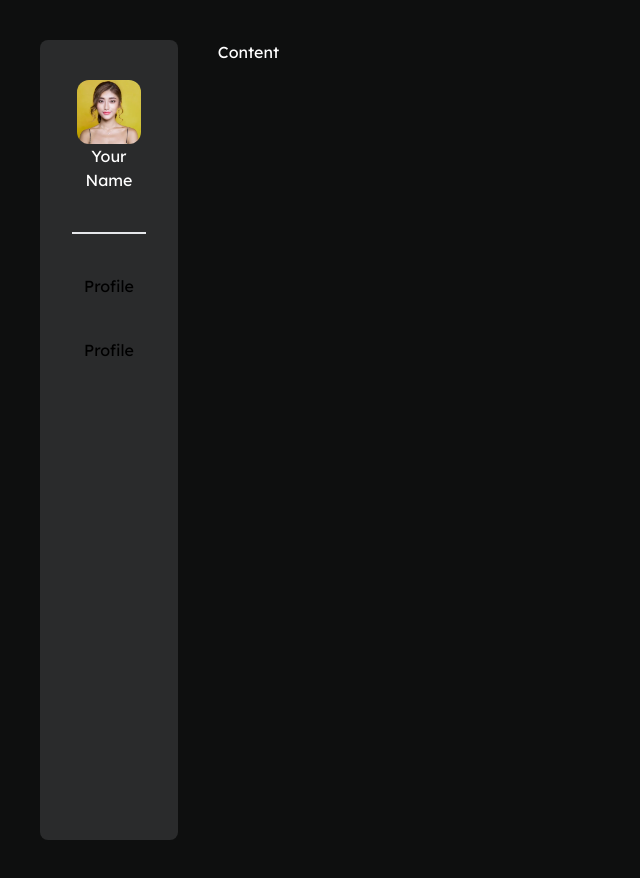
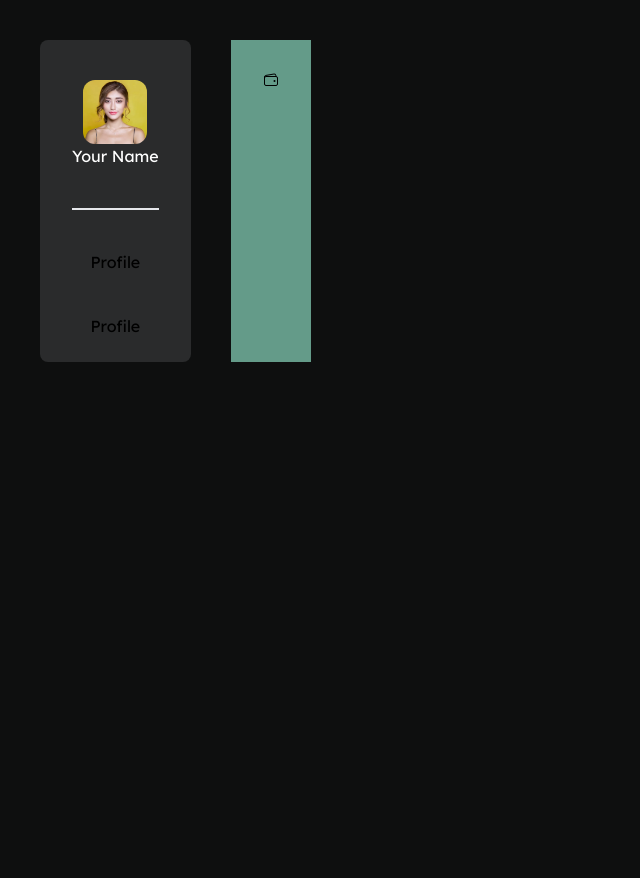
Before and after one commit to uttamaPrh/expense_tracker_frontend, a Next.js app: page /dashboard in a window 1280 px wide. Shown: the whole page, without its empty margins (0-640 px from the left). After the commit the page ends 800 px from the top, so only its background shows below. Built offline with nearby package versions, Linux system fonts and the light colour scheme.

Commit message:
dashboard setup

```diff
--- /dev/null
+++ b/src/app/components/ui/heading.tsx
@@ -0,0 +1,7 @@
+import React from "react";
+
+const Heading = ({ heading }: { heading: string }) => {
+  return <div className="text-3xl text-white font-semibold">{heading}</div>;
+};
+
+export default Heading;
--- /dev/null
+++ b/src/app/dashboard/components/serviceCard.tsx
@@ -0,0 +1,7 @@
+import React from "react";
+
+const ServiceCard = () => {
+  return <div>ServiceCard</div>;
+};
+
+export default ServiceCard;
--- a/src/app/dashboard/page.tsx
+++ b/src/app/dashboard/page.tsx
@@ -1,9 +1,13 @@
 import React from "react";
+import { IoWalletOutline } from "react-icons/io5";
+import Heading from "../components/ui/heading";
 
 const Dashboard = () => {
   return (
     <>
-      <div className="w-full h-screen text-white">Content</div>
+      <div className="flex flex-col items-center bg-green p-8">
+        <IoWalletOutline />
+      </div>
     </>
   );
 };
```
Also changed, not shown: package.json (+5 -4 lines), 1 other file (tests, documents, lock files or other folders).
